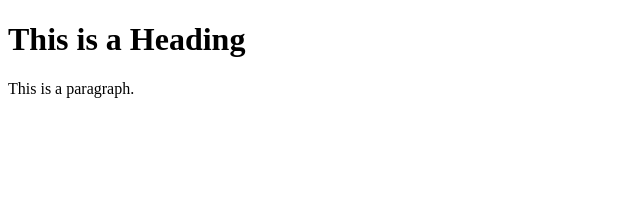
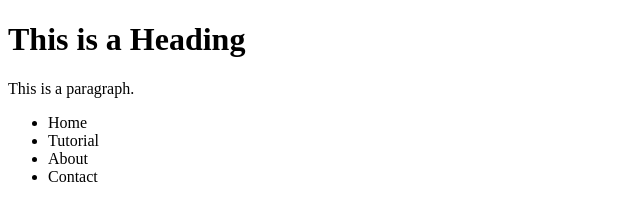
Before and after one commit to vahidhanid/hello_world, a plain HTML site: page index.html in a window 1280 px wide. Shown: the whole page, without its empty margins (0-640 px from the left). Drawn offline with Linux system fonts and the light colour scheme.

Commit message:
Update index.html

```diff
--- a/index.html
+++ b/index.html
@@ -7,6 +7,11 @@
 
 <h1>This is a Heading</h1>
 <p>This is a paragraph.</p>
-
+  <ul>
+    <li>Home</li>
+    <li>Tutorial</li>
+    <li>About</li>
+    <li>Contact</li>
+  </ul>
 </body>
 </html>
```
